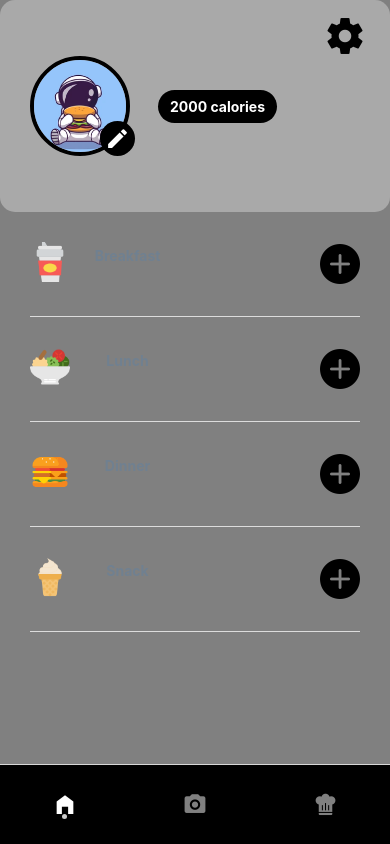
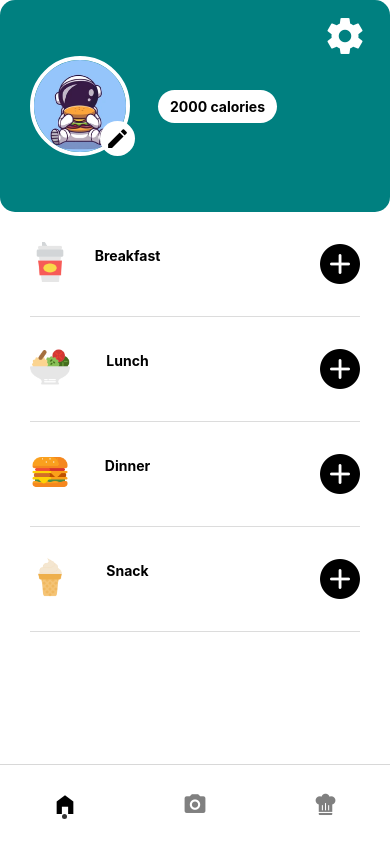
Before and after one commit to aionitel/justeatAI, a React Native app: screen /Home in a window 390 px wide. Built offline with nearby package versions, Linux system fonts and the light colour scheme.

Commit message:
starting to implement dark theme natively

```diff
--- a/app.json
+++ b/app.json
@@ -11,7 +11,8 @@
       "**/*"
     ],
     "ios": {
-      "supportsTablet": true
+      "supportsTablet": true,
+      "userInterfaceStyle": "automatic"
     }
   }
 }
--- a/components/home/MealCard.tsx
+++ b/components/home/MealCard.tsx
@@ -13,7 +13,7 @@ const MealCard: React.FC<MealCardProps> = ({ image, title }) => {
   return (
     <View style={{ flexDirection: 'row', marginTop: 30, paddingBottom: 30 , marginHorizontal: 30, justifyContent: 'space-between', borderBottomWidth: 1, borderColor: 'gainsboro'}}>
       <Image source={image} style={{ height: iconSize, width: iconSize }}/>
-      <Text style={{ marginRight: 135, marginTop: 5, fontWeight: 'bold', color: 'slategray' }}>{title}</Text>
+      <Text style={{ marginRight: 135, marginTop: 5, fontWeight: 'bold' }}>{title}</Text>
       <TouchableOpacity>
         <AntDesign name='pluscircle' size={40} />
       </TouchableOpacity>
--- a/components/home/ProfileCard.tsx
+++ b/components/home/ProfileCard.tsx
@@ -11,7 +11,7 @@ const ProfileCard = () => {
   return (
     <SafeAreaView style={{
       height: 50,
-      backgroundColor: 'darkgray',
+      backgroundColor: 'teal',
       borderRadius: 15,
       flex: 1,
       flexDirection: 'row',
@@ -21,19 +21,19 @@ const ProfileCard = () => {
       <ProfilePic calories={calories} />
       <TouchableOpacity
         style={{
-          backgroundColor: 'black',
+          backgroundColor: 'white',
           borderRadius: 30,
           marginRight: 20
         }}
       >
-        <Text style={{ paddingHorizontal: 12, paddingVertical: 8, fontWeight: 'bold', color: 'white' }}>{calories} calories</Text>
+        <Text style={{ paddingHorizontal: 12, paddingVertical: 8, fontWeight: 'bold', color: 'black' }}>{calories} calories</Text>
       </TouchableOpacity>
       <TouchableOpacity>
         <Ionicons
           name='settings-sharp'
           size={40}
           style={{
-            color: 'black',
+            color: 'white',
             marginBottom: 140,
             marginRight: 25
           }}
@@ -57,7 +57,7 @@ const ProfilePic: React.FC<ProfilePicProps> = ({ calories }) => {
           width: 100,
           borderRadius: 80,
           borderWidth: 4,
-          borderColor: 'black',
+          borderColor: 'white',
           marginLeft: 30
         }}
       />
@@ -66,11 +66,11 @@ const ProfilePic: React.FC<ProfilePicProps> = ({ calories }) => {
         bottom: 0,
         left: 0,
         marginLeft: 100,
-        backgroundColor: 'black',
+        backgroundColor: 'white',
         padding: 5,
         borderRadius: 30,
       }}>
-        <MaterialCommunityIcons name='pencil' style={{ fontSize: 25, color: 'white' }}/>
+        <MaterialCommunityIcons name='pencil' style={{ fontSize: 25, color: 'black' }}/>
       </TouchableOpacity>
     </View>
   )
--- a/components/nav/NavBar.tsx
+++ b/components/nav/NavBar.tsx
@@ -6,8 +6,8 @@ import Home from '../../pages/Home';
 import CameraPage from '../../pages/CameraPage';
 import Recipes from '../../pages/Recipes';
 import MaterialCommunityIcons from 'react-native-vector-icons/MaterialCommunityIcons'
-import { currPageAtom } from '../../state/atoms';
-import { useRecoilState } from 'recoil';
+import { currPageAtom, themeAtom } from '../../state/atoms';
+import { useRecoilState, useRecoilValue } from 'recoil';
 import NavIcon from './NavIcon';
 
 const Tab = createBottomTabNavigator()
@@ -15,7 +15,7 @@ const Tab = createBottomTabNavigator()
 const animationSpeed = 15;
 
 const NavBar = ({ navigation }: any) => {
-
+  const currTheme = useRecoilValue(themeAtom)
   const [currPage, setCurrPage] = useRecoilState(currPageAtom)
 
   const tabOffSetValue = useRef(new Animated.Value(0)).current;
@@ -32,7 +32,7 @@ const NavBar = ({ navigation }: any) => {
             tabBarStyle: {
               height: 80,
               position: 'absolute',
-              backgroundColor: 'black',
+              backgroundColor: currTheme === 'light' ? 'white' : 'dark'
             }
           }}
         >
@@ -136,7 +136,7 @@ const NavBar = ({ navigation }: any) => {
           width: 5,
           height: 5,
           borderRadius: 20,
-          backgroundColor: 'white',
+          backgroundColor: 'black',
           position: 'absolute',
           bottom: 25,
           left: 62,
--- a/components/nav/NavIcon.tsx
+++ b/components/nav/NavIcon.tsx
@@ -34,7 +34,7 @@ const NavIcon: React.FC<NavIconProps> = ({ navigation, path, iconName, iconLib,
       setCurrPage(path)
 
     }}>
-      <SpecificIconLib name={iconName} size={25} style={{ color: path === currPage ? 'white' : 'gray' }} />
+      <SpecificIconLib name={iconName} size={25} style={{ color: path === currPage ? 'black' : 'gray' }} />
     </TouchableOpacity>
   )
 }
--- a/pages/Home.tsx
+++ b/pages/Home.tsx
@@ -7,7 +7,7 @@ import MealCard from '../components/home/MealCard'
 
 const Home = () => {
   return (
-    <View style={{ backgroundColor: 'gray', flex: 1 }}>
+    <View style={{ backgroundColor: 'white', flex: 1 }}>
       <ProfileCard />
       <ScrollView>
         <MealCard image={require('../assets/images/coffee.png')} title='Breakfast' />
--- a/state/atoms.ts
+++ b/state/atoms.ts
@@ -26,3 +26,8 @@ export const photoAtom = atom({
   key: 'currPhoto',
   default: {} as PhotoAtom | null
 })
+
+export const themeAtom = atom({
+  key: 'currTheme',
+  default: 'light' as string
+})
```
